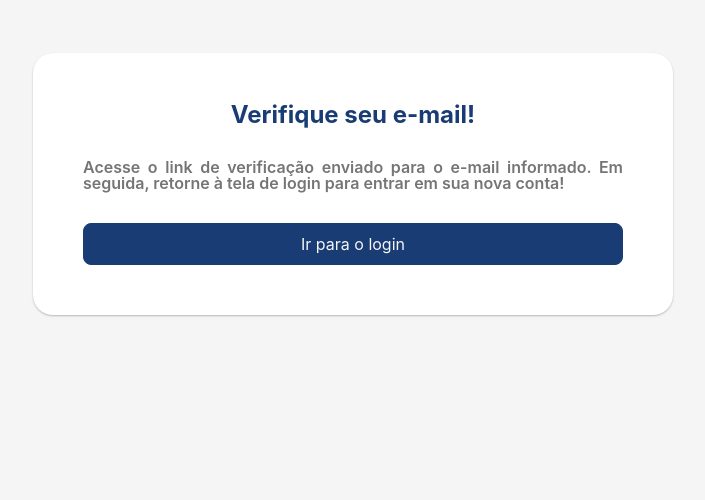
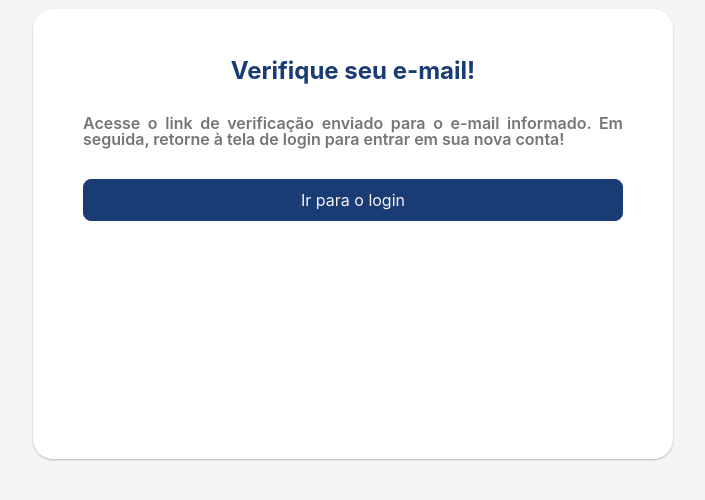
Before and after one commit to PoeNaConta/poe-na-conta-front, a React (Vite) app: page /verify-email in a window 1280 px wide. Shown: the part 216-716 px from the top of the page, without its empty margins (287-992 px from the left). Built offline with nearby package versions, Linux system fonts and the light colour scheme.

Commit message:
feat: add new props to center layout

```diff
--- a/src/components/center-layout/center-layout.css
+++ b/src/components/center-layout/center-layout.css
@@ -3,7 +3,6 @@
   width: 100%;
 
   display: flex;
-  align-items: center;
   justify-content: center;
 
   background-color: var(--lds-color-white);
@@ -20,6 +19,7 @@
 
 @media (max-width: 768px) {
   .lds--center-layout {
+    align-items: center;
     padding-block: var(--lds-spacing-xxl);
   }
 
--- a/src/components/center-layout/index.tsx
+++ b/src/components/center-layout/index.tsx
@@ -8,16 +8,29 @@ export default function CenterLayout({
   subtitle,
   width,
   height,
+  justify = 'center',
   children,
 }: CenterLayoutProps) {
   const baseClassName = 'lds--center-layout';
 
   return (
     <div className={baseClassName}>
-      <Stack space="xxl" fullWidth align="center" justify="center">
+      <Stack
+        space="xxl"
+        fullWidth
+        align="center"
+        justify={justify}
+        paddingBlock="xxxl"
+      >
         {Boolean(title) && (
           <Stack fullWidth align="center" space="none">
-            <Text primary as="h1" weight="bold" size="lg">
+            <Text
+              primary={Boolean(subtitle)}
+              secondary={!subtitle}
+              as="h1"
+              weight="bold"
+              size="lg"
+            >
               {title}
             </Text>
             {Boolean(subtitle) && (
--- a/src/components/center-layout/types.ts
+++ b/src/components/center-layout/types.ts
@@ -5,4 +5,5 @@ export interface CenterLayoutProps extends PropsWithChildren {
   subtitle?: string;
   width?: number;
   height?: number;
+  justify?: 'start' | 'center' | 'end' | 'between' | 'around' | 'evenly';
 }
```
